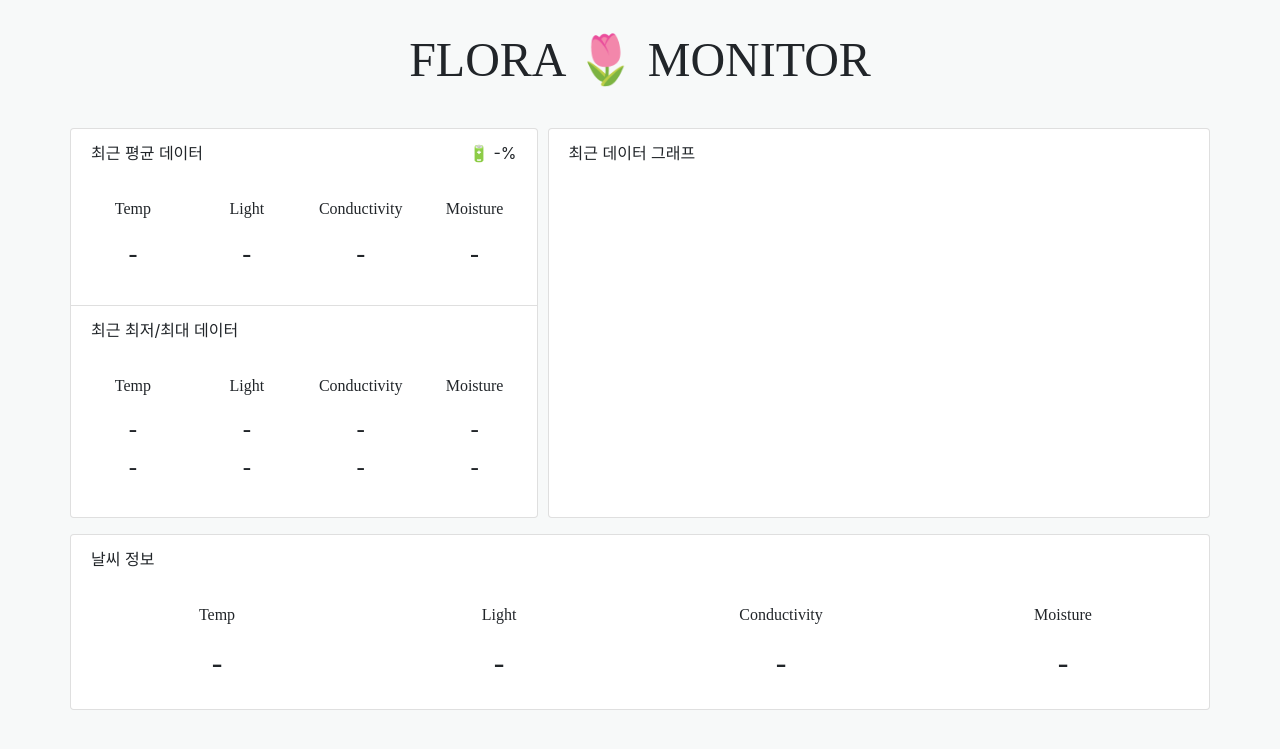
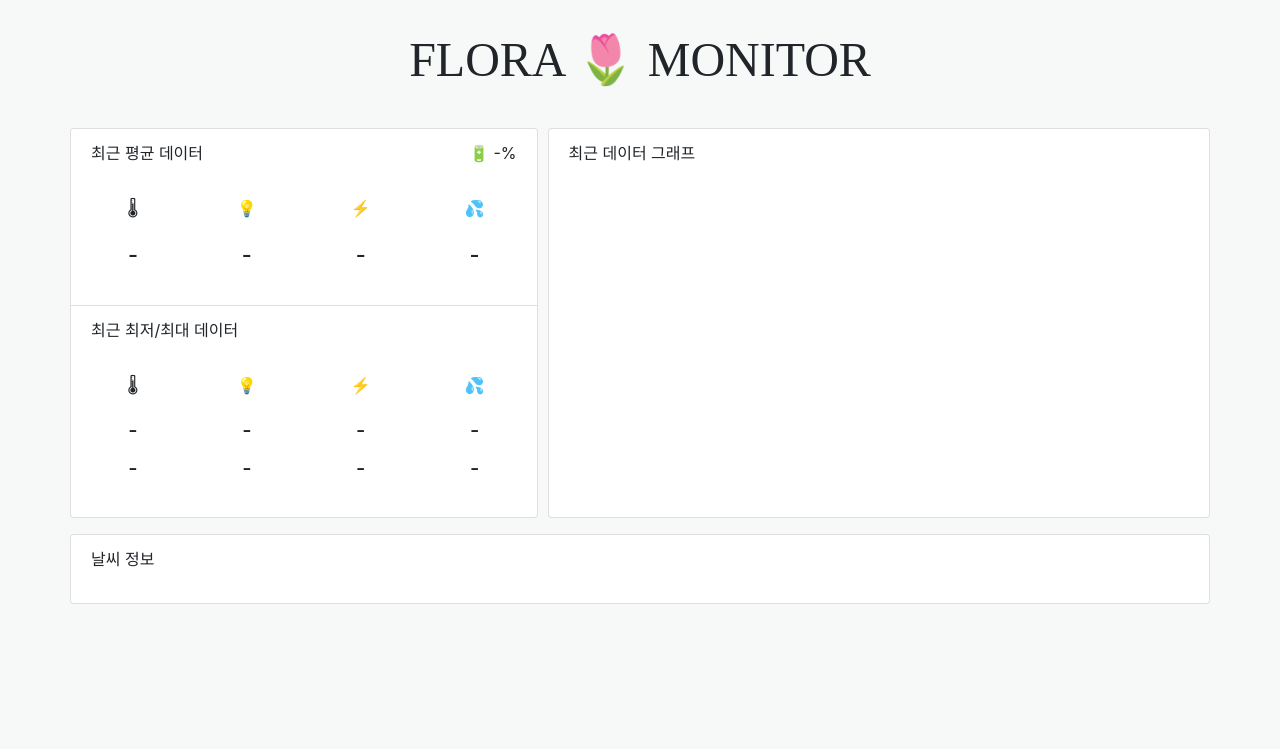
Before and after one commit to aid95/kmu-iot-monitoring-web, a PHP site: page / in a window 1280 px wide. Shown: the top 749 px of the page. Run offline with PHP 8.4, Linux system fonts and the light colour scheme; a map, chart or similar area stays blank; some web fonts are replaced.

Commit message:
날씨 정보 일부 및 Flora센서 최근 최소/최대 데이터 표시 작성

```diff
--- a/nginx/html/index.php
+++ b/nginx/html/index.php
@@ -65,19 +65,19 @@
                                     <div class="card-body">
                                         <div class="row">
                                             <div class="col-md-3">
-                                                <p class="align-font-txt-center">Temp</p>
+                                                <p class="align-font-txt-center">🌡</p>
                                                 <h2 id="avg-temperature" class="align-font-txt-center">-</h2>
                                             </div>
                                             <div class="col-md-3">
-                                                <p class="align-font-txt-center">Light</p>
+                                                <p class="align-font-txt-center">💡</p>
                                                 <h2 id="avg-light" class="align-font-txt-center">-</h2>
                                             </div>
                                             <div class="col-md-3">
-                                                <p class="align-font-txt-center">Conductivity</p>
+                                                <p class="align-font-txt-center">⚡</p>
                                                 <h2 id="avg-conductivity" class="align-font-txt-center">-</h2>
                                             </div>
                                             <div class="col-md-3">
-                                                <p class="align-font-txt-center">Moisture</p>
+                                                <p class="align-font-txt-center">💦</p>
                                                 <h2 id="avg-moisture" class="align-font-txt-center">-</h2>
                                             </div>
                                         </div>
@@ -89,22 +89,22 @@
                                     <div class="card-body">
                                         <div class="row">
                                             <div class="col-md-3">
-                                                <p class="align-font-txt-center">Temp</p>
+                                                <p class="align-font-txt-center">🌡</p>
                                                 <h3 id="min-temperature" class="align-font-txt-center">-</h2>
                                                 <h3 id="max-temperature" class="align-font-txt-center">-</h2>
                                             </div>
                                             <div class="col-md-3">
-                                                <p class="align-font-txt-center">Light</p>
+                                                <p class="align-font-txt-center">💡</p>
                                                 <h3 id="min-light" class="align-font-txt-center">-</h2>
                                                 <h3 id="max-light" class="align-font-txt-center">-</h2>
                                             </div>
                                             <div class="col-md-3">
-                                                <p class="align-font-txt-center">Conductivity</p>
+                                                <p class="align-font-txt-center">⚡</p>
                                                 <h3 id="min-conductivity" class="align-font-txt-center">-</h2>
                                                 <h3 id="max-conductivity" class="align-font-txt-center">-</h2>
                                             </div>
                                             <div class="col-md-3">
-                                                <p class="align-font-txt-center">Moisture</p>
+                                                <p class="align-font-txt-center">💦</p>
                                                 <h3 id="min-moisture" class="align-font-txt-center">-</h2>
                                                 <h3 id="max-moisture" class="align-font-txt-center">-</h2>
                                             </div>
@@ -156,23 +156,13 @@
                                     <div class="card-header" style="background-color: rgba(0,0,0,0); border-bottom: none;">
                                         날씨 정보
                                     </div>
-                                    <div class="card-body">
+                                    <div class="card-body pt-0">
                                         <div class="row">
-                                            <div class="col-md-3">
-                                                <p class="align-font-txt-center">Temp</p>
-                                                <h2 id="avg-temperature" class="align-font-txt-center">-</h2>
+                                            <!-- START: 현재 날씨 -->
+                                            <div class="col-md-4" id="cur-weather">
                                             </div>
-                                            <div class="col-md-3">
-                                                <p class="align-font-txt-center">Light</p>
-                                                <h2 id="avg-light" class="align-font-txt-center">-</h2>
-                                            </div>
-                                            <div class="col-md-3">
-                                                <p class="align-font-txt-center">Conductivity</p>
-                                                <h2 id="avg-conductivity" class="align-font-txt-center">-</h2>
-                                            </div>
-                                            <div class="col-md-3">
-                                                <p class="align-font-txt-center">Moisture</p>
-                                                <h2 id="avg-moisture" class="align-font-txt-center">-</h2>
+                                            <!-- END:  현재 날씨-->
+                                            <div class="col-md-8">
                                             </div>
                                         </div>
                                     </div>
@@ -349,15 +339,17 @@
         $("#info-battery").html(last_data['battery']);
         CHART_CTX_LIST.map((chart, index) => {
             chart.data.datasets[0].data.push(last_data[ATTR_NAME_LIST[index]]);
-            if (chart.data.datasets[0].data.length > 60) {
+            $(`#min-${ATTR_NAME_LIST[index]}`).html(Math.min.apply(null, chart.data.datasets[0].data));
+            $(`#max-${ATTR_NAME_LIST[index]}`).html(Math.max.apply(null, chart.data.datasets[0].data));
+            if (chart.data.datasets[0].data.length > DATA_COUNT) {
                 chart.data.datasets[0].data.shift();
             }
+            // FIX: 배열에 100개의 값이 없는 경우 업데이트가 제대로 안됨.
             chart.update();
+        });
+    }, 3100);
 
-            $(`#min-${ATTR_NAME_LIST[index]}`).html(Math.min.apply(null, chart.data.datasets[0].data));
-            $(`#max-${ATTR_NAME_LIST[index]}`).html(Math.max.apply(null, chart.data.datasets[0].data));
-        });
-    }, 5000);
+    owmapi.one_call_weather('cur-weather');
     // END:     KT IOTmakers를 위한 자바스크립트
     </script>
 </body>
```
